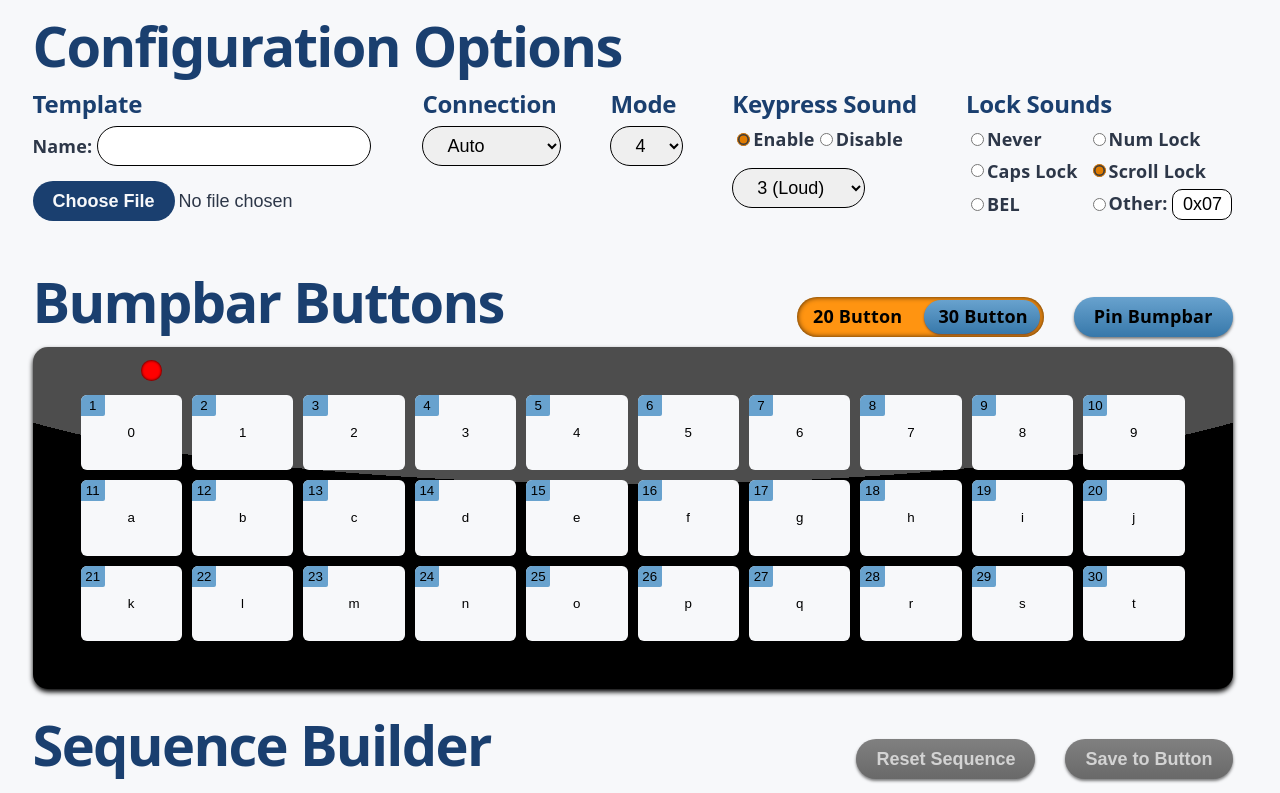
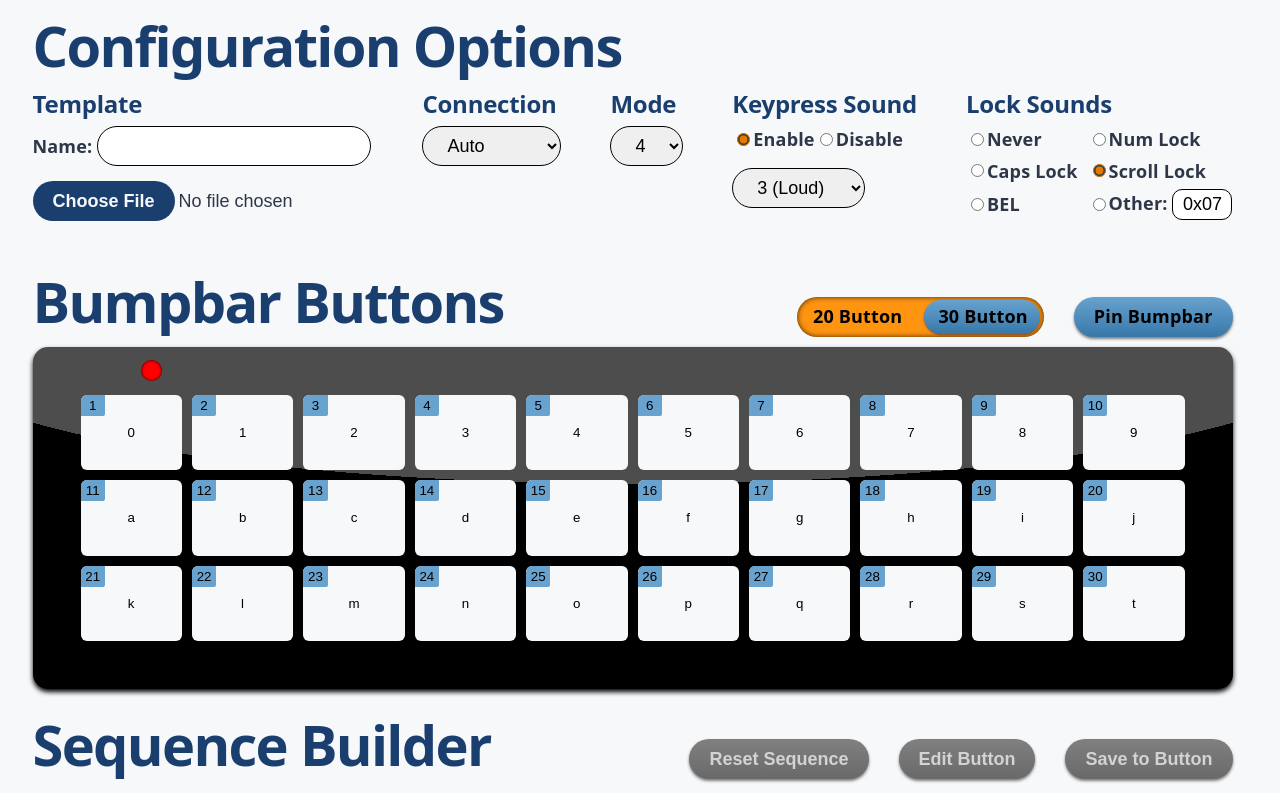
Before and after one commit to reecejpetty/krs-configurator, a React (Vite) app: page / in a window 1280 px wide. Shown: the top 793 px of the page. Built offline with nearby package versions, Linux system fonts and the light colour scheme.

Commit message:
Create edit button functionality

```diff
--- a/src/components/BumpbarLayout/BumpbarLayout.module.css
+++ b/src/components/BumpbarLayout/BumpbarLayout.module.css
@@ -199,7 +199,7 @@
     composes: flexRow;
     flex-wrap: wrap;
     gap: 10px;
-    flex-grow: 1;
+    margin-top: 5px;
 }
 
 .sequenceItem {
@@ -213,7 +213,6 @@
     color: black;
     background-color: var(--steel-blue2);
     font-weight: bold;
-    cursor: pointer;
     box-shadow: 0 1px 3px rgba(0, 0, 0, 0.5);
 }
 
--- a/src/components/SequenceBuilder/SequenceBuilder.jsx
+++ b/src/components/SequenceBuilder/SequenceBuilder.jsx
@@ -118,6 +118,17 @@ function SequenceOptions({ bumpbarButtons, setBumpbarButtons, currentButton, set
     }
   }
 
+  const handleEdit = () => {
+    if (currentButton == null) {
+      return;
+    }
+    const selectedSequence = bumpbarButtons[currentButton].sequenceItems;
+    sequenceDispatch({
+      type: "edit",
+      sequence: selectedSequence
+    });
+  }
+
   return (
     <div className={styles.sequenceOptions}>
       <button
@@ -125,6 +136,11 @@ function SequenceOptions({ bumpbarButtons, setBumpbarButtons, currentButton, set
         onClick={handleReset}
         disabled={sequence.sequence.length === 0}
       >Reset Sequence</button>
+      <button
+        className={`${styles.optionButton} ${styles.editOption}`}
+        onClick={handleEdit}
+        disabled={currentButton === null}
+      >Edit Button</button>
       <button
         className={`${styles.optionButton} ${styles.addOption}`}
         onClick={handleSubmit}
--- a/src/components/SequenceBuilder/SequenceBuilder.module.css
+++ b/src/components/SequenceBuilder/SequenceBuilder.module.css
@@ -32,7 +32,7 @@
     display: block;
     border-radius: 40px;
     height: 40px;
-    padding: 10px 20px;
+    padding: 0 20px;
     border: none;
     font-size: 1rem;
     font-weight: bold;
@@ -46,6 +46,12 @@
     /* background-color: rgb(251, 76, 93); */
     background-color: #ff606b;
     background-image: linear-gradient(to bottom, #ff606b, #e34550);
+}
+
+.editOption {
+    color: black;
+    background-color: var(--steel-blue2);
+    background-image: linear-gradient(to bottom, var(--steel-blue2), #3778aa);
 }
 
 .addOption {
@@ -298,7 +304,7 @@
     }
 
     .optionButton {
-        padding: 8px 16px;
+        padding: 0 16px;
     }
 
     .modifierRow {
--- a/src/context/sequence.js
+++ b/src/context/sequence.js
@@ -106,6 +106,12 @@ export function sequenceReducer(state, action) {
         sequence: []
       };
     }
+    case "edit": {
+      return {
+        ...state,
+        sequence: action.sequence
+      }
+    }
     case "submitted": {
       // Implement Add to Bumpbar Button logic
       return {
```
